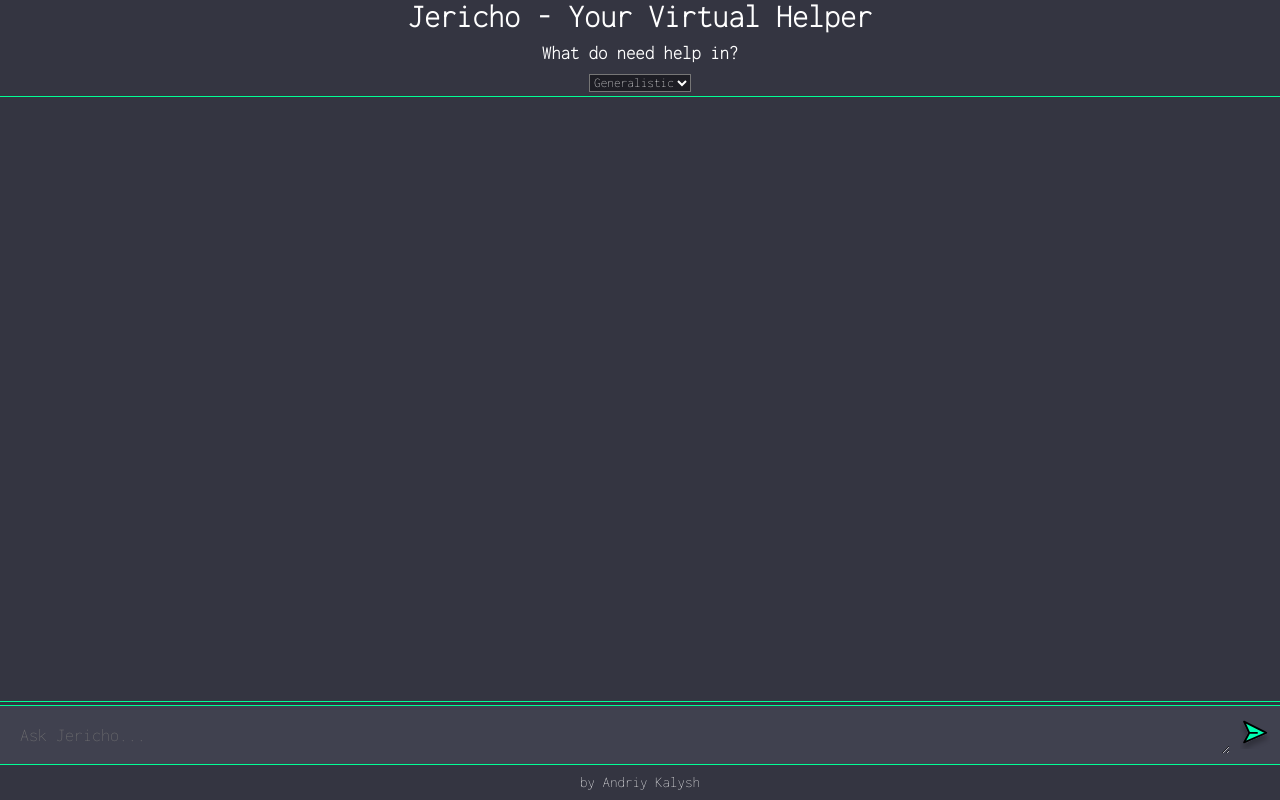
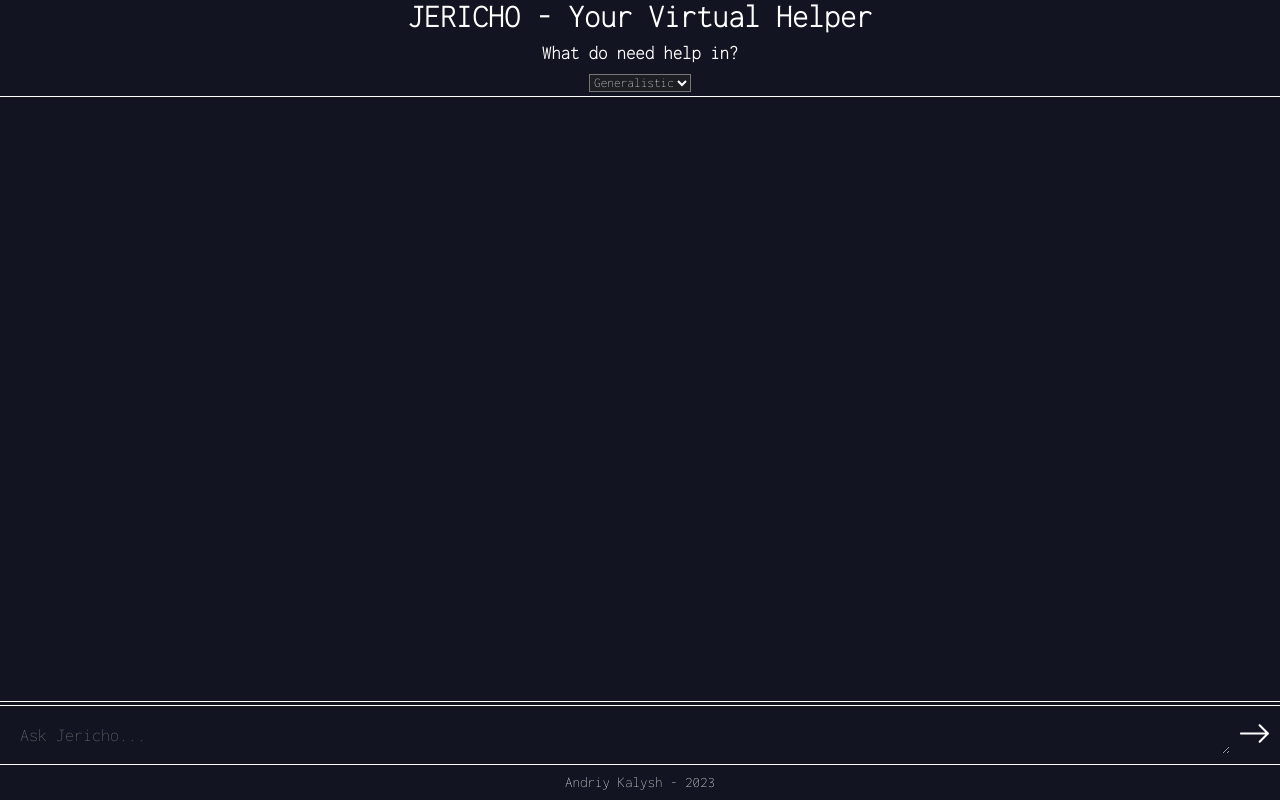
Before and after one commit to mad-ben/OpenAI_API, a website built with Vite: page client/index.html in a window 1280 px wide. Built offline with nearby package versions, Linux system fonts and the light colour scheme.

Commit message:
some remapping

```diff
--- a/client/index.html
+++ b/client/index.html
@@ -2,14 +2,14 @@
 <html lang="en">
   <head>
     <meta charset="UTF-8" />
-    <link rel="icon" type="image/svg+xml" href="/ai_icon.png" />
+    <link rel="icon" type="image/svg+xml" href="/ai_icon2.png" />
     <meta name="viewport" content="width=device-width, initial-scale=1.0" />
     <title>Jericho - Your Personal AI Assistant</title>
     <link rel="stylesheet" href="style.css">
   </head>
   <body>
     <div id="app">
-      <h1>Jericho - Your Virtual Helper</h1>
+      <h1>JERICHO - Your Virtual Helper</h1>
       <div style="text-align:center;">
         <h3>What do need help in?</h1>
           <select name="bots" id="comboBox">
@@ -18,13 +18,15 @@
           </select>
       </div>
       <div id="chat_container"></div>
-
       <form>
         <textarea name="prompt" rows="1" cols="1" placeholder="Ask Jericho..."></textarea>
-        <button type="submit"><image src="assets/Vector.svg" alt="send" /></button>
+        <button type="submit">
+            <image src="assets/arrow-down.svg" alt="send" class="rotateimg90"/>
+        </button>
       </form>
+
       <footer>
-        <p style="font-size:50%">by Andriy Kalysh</p>
+        <p style="font-size:50%">Andriy Kalysh - 2023</p>
       </footer>
     </div>
 
--- a/client/style.css
+++ b/client/style.css
@@ -14,7 +14,8 @@ body {
 #app {
   width: 100vw;
   height: 100vh;
-  background: #343541;
+  background-image: url("map.png");
+  background: #121521;
   display: flex;
   flex-direction: column;
   align-items: center;
@@ -38,7 +39,7 @@ body {
   scroll-behavior: smooth;
 
   outline-style: solid;
-  outline-color: #00ff95;
+  outline-color: #ffffff;
   outline-width: 1px;
 
   margin-bottom: 5px;
@@ -122,14 +123,14 @@ form {
   max-width: 1280px;
   margin: 0 auto;
   padding: 10px;
-  background: #40414F;
+  background: #121521;
 
   display: flex;
   flex-direction: row;
   gap: 10px;
 
   outline-style: solid;
-  outline-color: #00ff95;
+  outline-color: #ffffff;
   outline-width: 1px;
 }
 
@@ -187,3 +188,7 @@ select{
   color:white;
   margin-bottom: 5px;
 }
+
+.rotateimg90 {
+    transform: rotate(-90deg);
+  }
```
Also changed, not shown: client/assets/arrow-down.svg (added), client/public/map.png (added).
